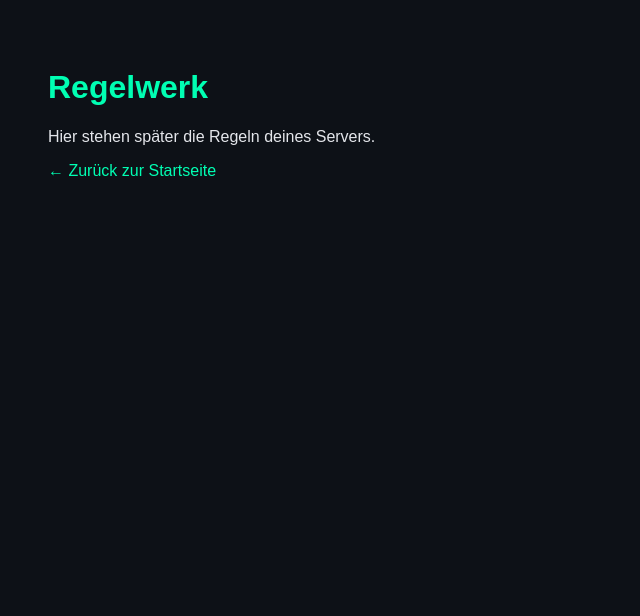
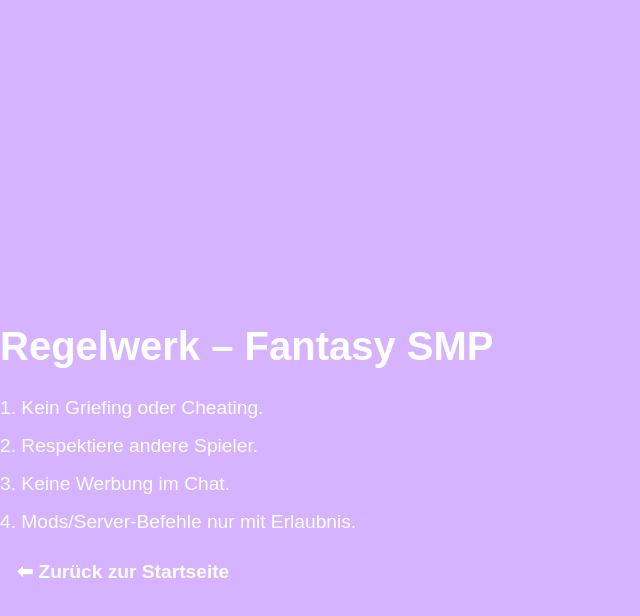
Before and after one commit to Jannsoic/Fantasy-smp, a plain HTML site: page regeln.html in a window 1280 px wide. Shown: the whole page, without its empty margins (0-640 px from the left). Drawn offline with Linux system fonts and the light colour scheme.

Commit message:
Revamp regeln.html with new styles and rules

```diff
--- a/regeln.html
+++ b/regeln.html
@@ -1,28 +1,28 @@
 <!DOCTYPE html>
 <html lang="de">
 <head>
-  <meta charset="UTF-8" />
-  <meta name="viewport" content="width=device-width, initial-scale=1.0" />
-  <title>Regelwerk – Fantasy SMP</title>
-  <style>
-    body {
-      background-color: #0d1117;
-      color: #e4e6eb;
-      font-family: Arial, sans-serif;
-      padding: 40px;
-    }
-    h1 {
-      color: #00ffb3;
-    }
-    a {
-      color: #00ffb3;
-      text-decoration: none;
-    }
-  </style>
+<meta charset="UTF-8">
+<meta name="viewport" content="width=device-width, initial-scale=1.0">
+<title>Regelwerk – Fantasy SMP</title>
+<style>
+  html, body {margin:0;padding:0;height:100%;font-family:Arial,sans-serif;background-color:#d6b3ff;color:#fff;}
+  body{display:flex;justify-content:center;align-items:flex-start;flex-direction:column;text-align:center;padding-top:50px;}
+  h1{font-size:2.5rem;margin-bottom:20px;}
+  p{font-size:1.2rem;margin:8px 0;}
+  a{color:#fff;text-decoration:none;padding:6px 12px;border-radius:5px;transition:all 0.3s ease;display:inline-block;margin:5px;font-weight:bold;}
+  a:hover{background-color:#fff;color:#6a00ff;transform:scale(1.05);}
+</style>
 </head>
 <body>
-  <h1>Regelwerk</h1>
-  <p>Hier stehen später die Regeln deines Servers.</p>
-  <p><a href="index.html">← Zurück zur Startseite</a></p>
+
+<h1>Regelwerk – Fantasy SMP</h1>
+
+<p>1. Kein Griefing oder Cheating.</p>
+<p>2. Respektiere andere Spieler.</p>
+<p>3. Keine Werbung im Chat.</p>
+<p>4. Mods/Server-Befehle nur mit Erlaubnis.</p>
+
+<p><a href="index.html">⬅ Zurück zur Startseite</a></p>
+
 </body>
 </html>
```
